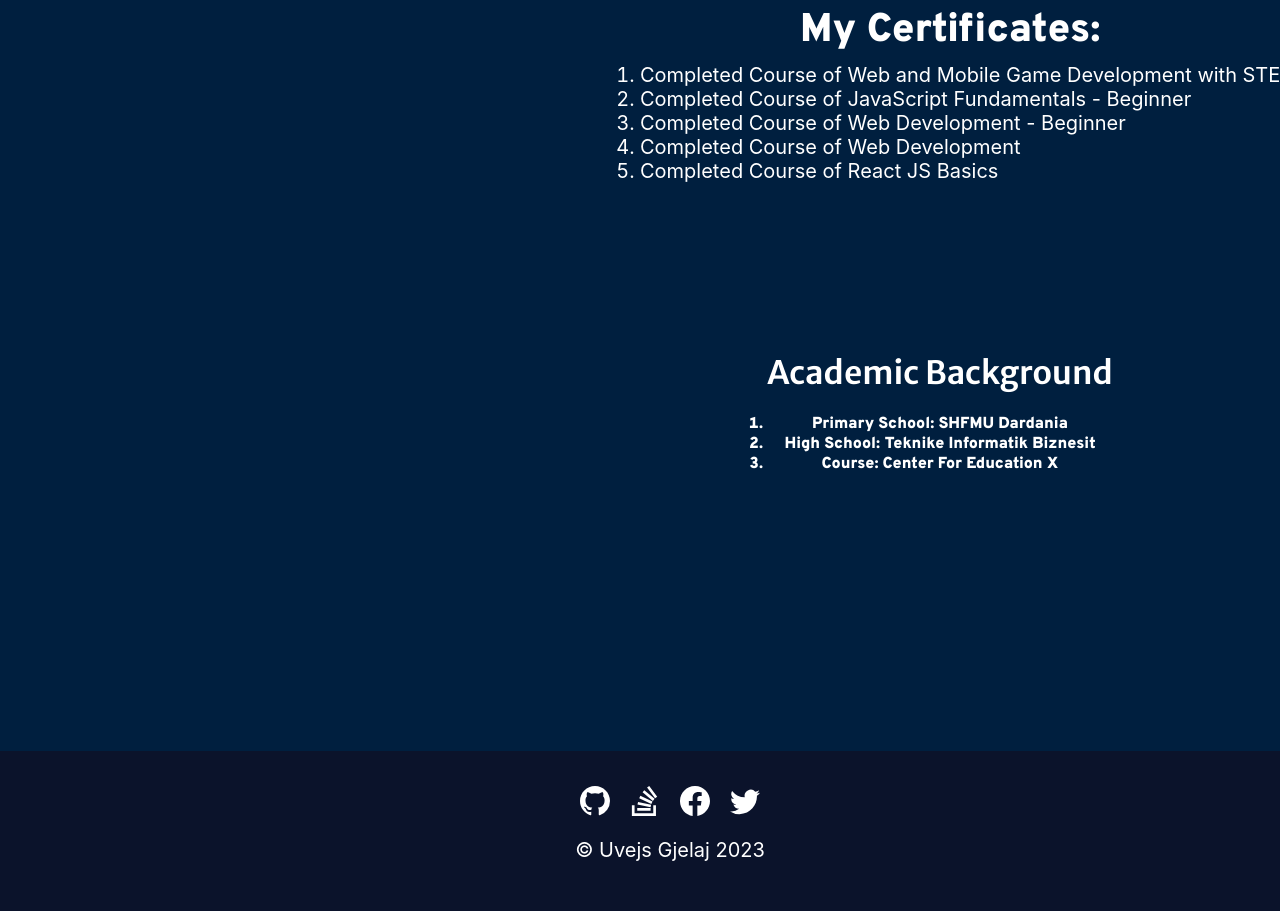
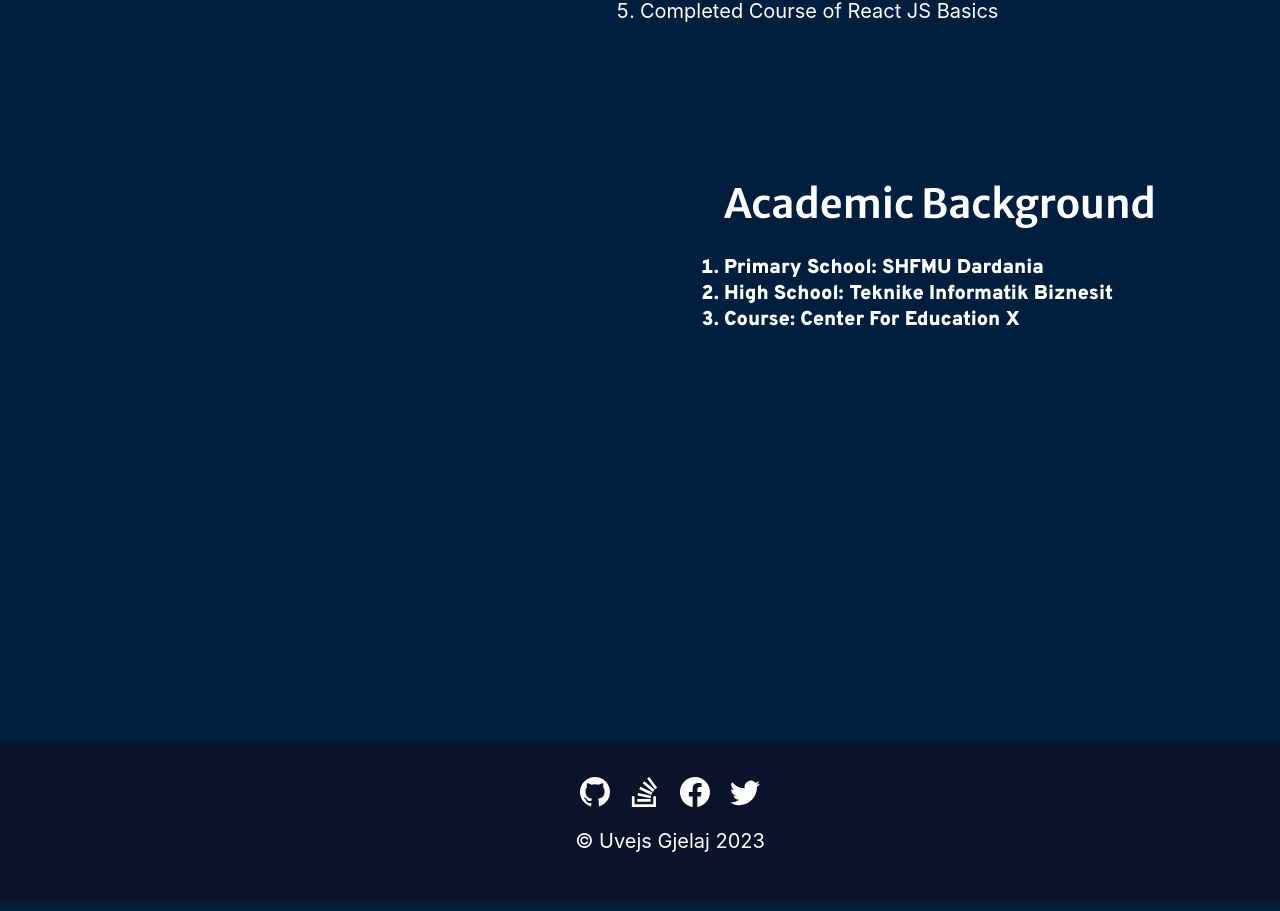
Before and after one commit to UvejsGj/portofolio1, a React (Create React App) app: page /about in a window 1280 px wide. Shown: the part 749-1660 px from the top of the page. Built offline with nearby package versions, Linux system fonts and the light colour scheme.

Commit message:
Responsive To-Do
c

```diff
--- a/src/Components/Footer/Footer.css
+++ b/src/Components/Footer/Footer.css
@@ -5,7 +5,7 @@ footer {
     bottom: 0;
     width: 100%;
     height: 100px;
-    top: 1500px;
+    top: 800px;
     background-color: #0b132b;
     color: rgb(255, 255, 255);
     display: flex;
--- a/src/MenuPages/AboutPage/aboutpage.css
+++ b/src/MenuPages/AboutPage/aboutpage.css
@@ -1,12 +1,6 @@
 @import url('https://fonts.googleapis.com/css2?family=Overpass:wght@900&display=swap');
 
-.aboutmep{
-    position: absolute;
-    right: 15%;
-    top: 30%;
-    font-size: 30px;
-    color: white;
-}
+
 
 .skills {
     color: white;
@@ -111,7 +105,8 @@ h2 {
     display: flex;
     justify-content: center;
     align-items: center;
-    text-align: center;
+    text-align: left;
+    font-size: 20px;
     position: relative;
     top: 400px;
     left: 520px;
--- a/src/MenuPages/AboutPage/aboutpage.js
+++ b/src/MenuPages/AboutPage/aboutpage.js
@@ -10,9 +10,10 @@ import { BsGithub } from "react-icons/bs"
 
 const AboutPage = () => {
   return (
+
     <div>
-      <Footer />
-      <Navbar />
+
+    <Navbar />
 
       <div className="skilldiv">
       <h1>My Skills:</h1>
@@ -44,6 +45,7 @@ const AboutPage = () => {
           <li> Course: Center For Education X </li>
           </ol>
       </div>
+      <Footer/>
     </div>
   );
 };
--- a/src/MenuPages/ContactPage/contactpage.css
+++ b/src/MenuPages/ContactPage/contactpage.css
@@ -1,5 +1,6 @@
 .contact-form {
     width: 80%;
+    top: 250px;
     display: flex;
     flex-direction: column;
     align-items: left;
```
